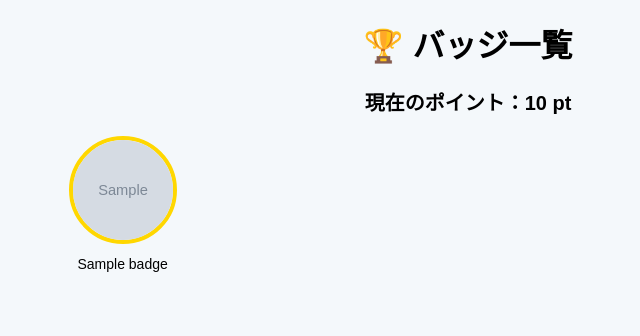
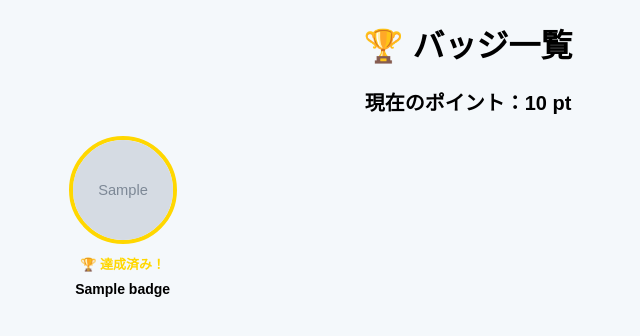
Before and after one commit to ren1225A/tsuri-tama-go, a Flask app: page /badges/ in a window 1280 px wide. Shown: the top 336 px of the page, without its empty margins (172-812 px from the left). Run offline with Flask 3, Linux system fonts and the light colour scheme; a user stored in the database is signed in; tables that the repository leaves empty hold one stand-in row (values such as "Sample post"); grey boxes marked "Sample" are stand-in pictures; parts of the project's set-up code (start-up, migrations or seed data) failed here and were passed over.

Commit message:
24日夕方

```diff
--- a/app.py
+++ b/app.py
@@ -60,7 +60,6 @@ if __name__ == '__main__':
     app.run(debug=True)
 
 @app.route("/badges")
-@login_required
 def badge_list():
     user = current_user
 
--- a/static/css/badges.css
+++ b/static/css/badges.css
@@ -46,3 +46,16 @@ h1 {
     margin-top: 8px;
     font-size: 14px;
 }
+.badge-status {
+    font-size: 13px;
+    margin-top: 6px;
+}
+
+.achieved {
+    color: gold;
+    font-weight: bold;
+}
+
+.condition {
+    color: #ccc;
+}
--- a/templates/badges.html
+++ b/templates/badges.html
@@ -53,6 +53,21 @@
         .badge-name {
             margin-top: 8px;
             font-size: 14px;
+            font-weight: bold;
+        }
+
+        .badge-status {
+            font-size: 13px;
+            margin-top: 6px;
+        }
+
+        .achieved {
+            color: gold;
+            font-weight: bold;
+        }
+
+        .condition {
+            color: #555;
         }
     </style>
 </head>
@@ -72,9 +87,15 @@
             {% if badge.id in acquired_badge_ids %}
                 <img src="{{ url_for('static', filename=badge.icon_path) }}"
                      class="badge-img acquired">
+                <div class="badge-status achieved">
+                    🏆 達成済み！
+                </div>
             {% else %}
                 <img src="{{ url_for('static', filename=badge.icon_path) }}"
                      class="badge-img locked">
+                <div class="badge-status condition">
+                    条件：{{ badge.description }}
+                </div>
             {% endif %}
 
             <div class="badge-name">
--- a/templates/register.html
+++ b/templates/register.html
@@ -45,8 +45,7 @@
 
 
 <!-- ★ここから修正 -->
-<form method="POST">
-
+<form method="POST" action="{{ url_for('auth.register') }}"></form>
     <!-- 入力欄 -->
     <input type="text" name="username" placeholder="ニックネーム" maxlength="10" required
         style="
```
Also changed, not shown: static/images/badges/beginner.png (added), static/images/badges/bronze.png (added), static/images/badges/gold.png (added), static/images/badges/platinum.png (added), static/images/badges/secret.png (added), static/images/badges/silver.png (added).
